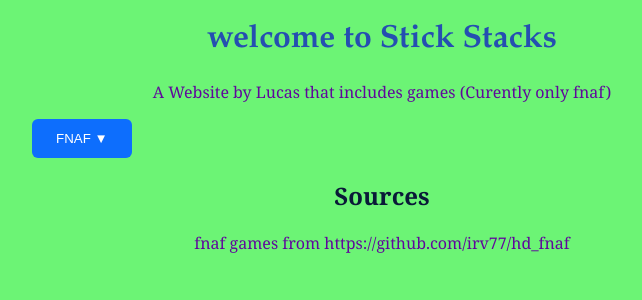
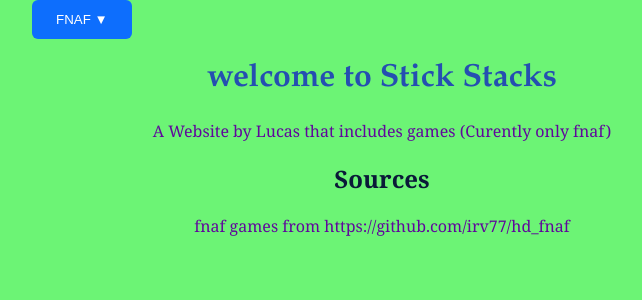
Before and after one commit to Lucas-Mastin/Lucas-Mastin.github.io, a Jekyll site: the page index.html, which Jekyll copies as it is, in a window 1280 px wide. Shown: the top 300 px of the page, without its empty margins (258-900 px from the left). Built offline with Jekyll 4.4.1, drawn with Linux system fonts in a browser that asks for light colours.

Commit message:
maby fixed the favicon

```diff
--- a/index.html
+++ b/index.html
@@ -111,7 +109,7 @@ a {
   color: #ffa500;
 }
 </style>
-<link rel="icon" type="image/png" href="favimage.png">
+<link rel="icon" type="image/png" href="favimage.png?v=2">
 </head>
 <body>
   <div class="dropdown">
@@ -129,8 +127,8 @@ a {
   </div>
 
   <header>
-    <h1></h1>
-    <p></p>
+    <h1>welcome to Stick Stacks</h1>
+    <p>A Website by Lucas that includes games (Curently only fnaf)</p>
   </header>
 
   <main>
```
Also changed, not shown: other parts of index.html (+0 -2 lines).
